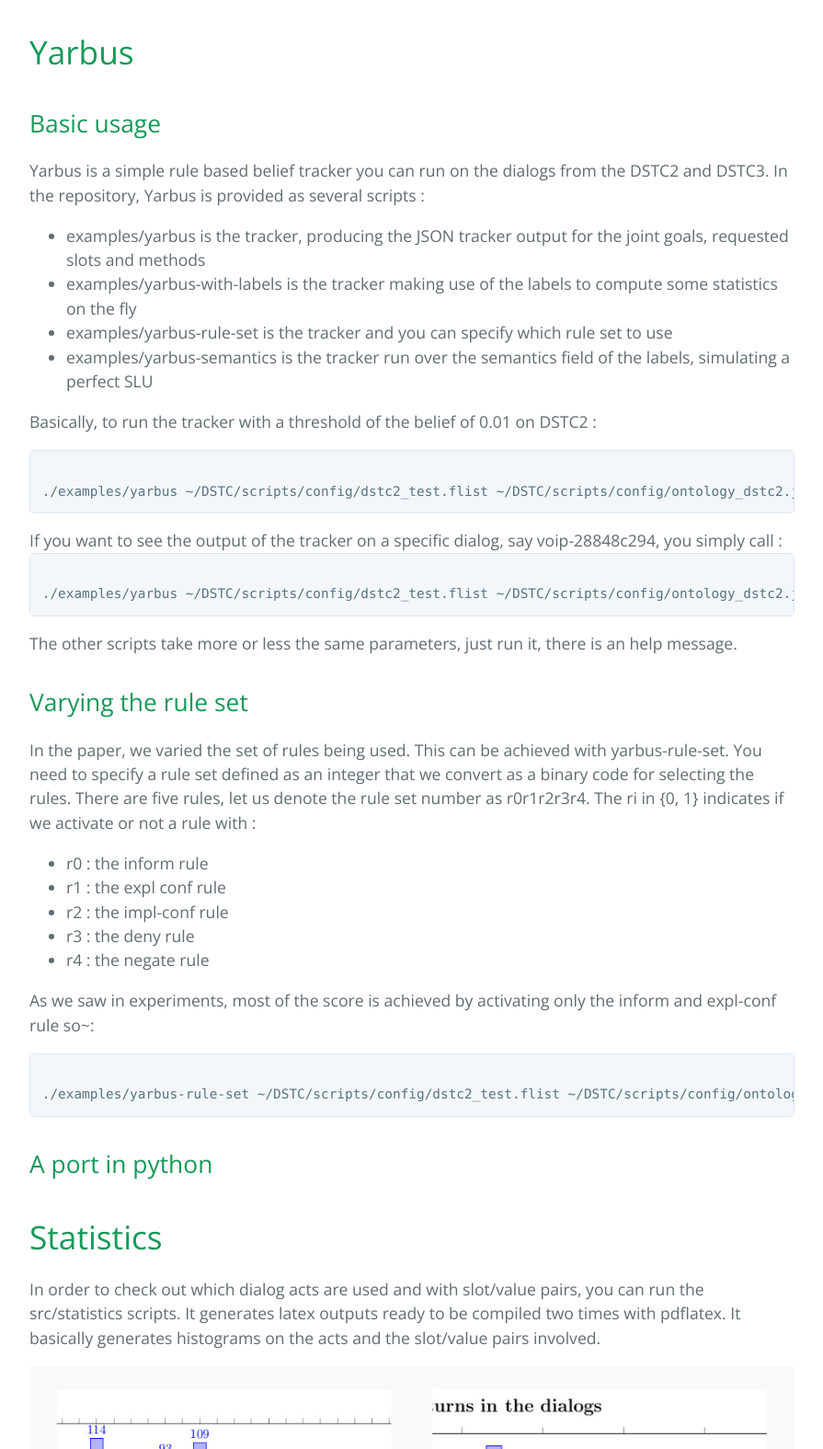
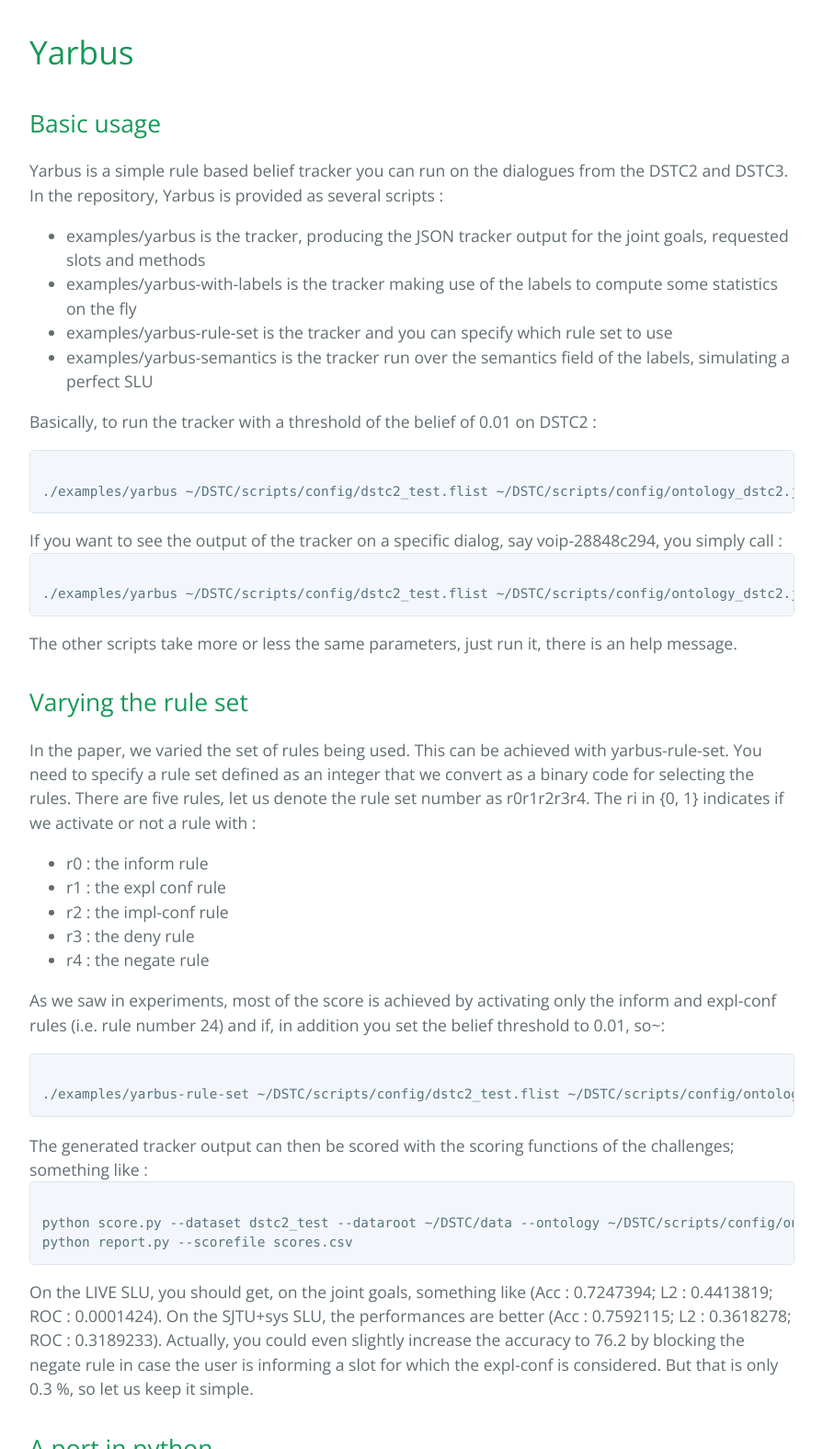
Before and after one commit to jeremyfix/dstc, a plain HTML site: page index.html in a window 1280 px wide. Shown: the part 1274-2849 px from the top of the page at 92% size, without its empty margins (192-1087 px from the left). Drawn offline with nearby package versions, Linux system fonts and the light colour scheme.

Commit message:
update of the index pahe

```diff
--- a/index.html
+++ b/index.html
@@ -57,7 +57,7 @@
 
 <h2>Basic usage</h2>
 <p>
-Yarbus is a simple rule based belief tracker you can run on the dialogs from the DSTC2 and DSTC3. In the repository, Yarbus is provided as several scripts :
+Yarbus is a simple rule based belief tracker you can run on the dialogues from the DSTC2 and DSTC3. In the repository, Yarbus is provided as several scripts :
 <ul>
 <li>examples/yarbus is the tracker, producing the JSON tracker output for the joint goals, requested slots and methods</li>
 <li>examples/yarbus-with-labels is the tracker making use of the labels to compute some statistics on the fly</li>
@@ -92,13 +92,23 @@ In the paper, we varied the set of rules being used. This can be achieved with y
 </p>
 
 <p>
-As we saw in experiments, most of the score is achieved by activating only the inform and expl-conf rule so~:
+As we saw in experiments, most of the score is achieved by activating only the inform and expl-conf rules (i.e. rule number 24) and if, in addition you set the belief threshold to 0.01, so~:
 <pre><code>
 ./examples/yarbus-rule-set ~/DSTC/scripts/config/dstc2_test.flist ~/DSTC/scripts/config/ontology_dstc2.json 0.01 0 24
 </code></pre>
 </p>
 
+The generated tracker output can then be scored with the scoring functions of the challenges; something like :
+<pre><code>
+python score.py --dataset dstc2_test --dataroot ~/DSTC/data --ontology ~/DSTC/scripts/config/ontology_dstc2.json --trackfile dstc2_test-output.json --scorefile scores.csv
+python report.py --scorefile scores.csv
+</pre></code>
+
+On the LIVE SLU, you should get, on the joint goals, something like (Acc : 0.7247394; L2 : 0.4413819; ROC : 0.0001424). On the SJTU+sys SLU, the performances are better (Acc : 0.7592115; L2 : 0.3618278; ROC : 0.3189233). Actually, you could even slightly increase the accuracy to 76.2 by blocking the negate rule in case the user is informing a slot for which the expl-conf is considered. But that is only 0.3 %, so let us keep it simple.
+
 <h2>A port in python</h2>
+
+In the repository, there is a python script baseline-yarbus.py which follows the same structure than the other baselines submitted to the challenges. However, be warned that the python script is much slower than the C++ code and it does not include the possibility to vary the rule set as well. In short, we advise you to use the C++ script.
 
 	<h1>Statistics</h1>
 <p>
```
